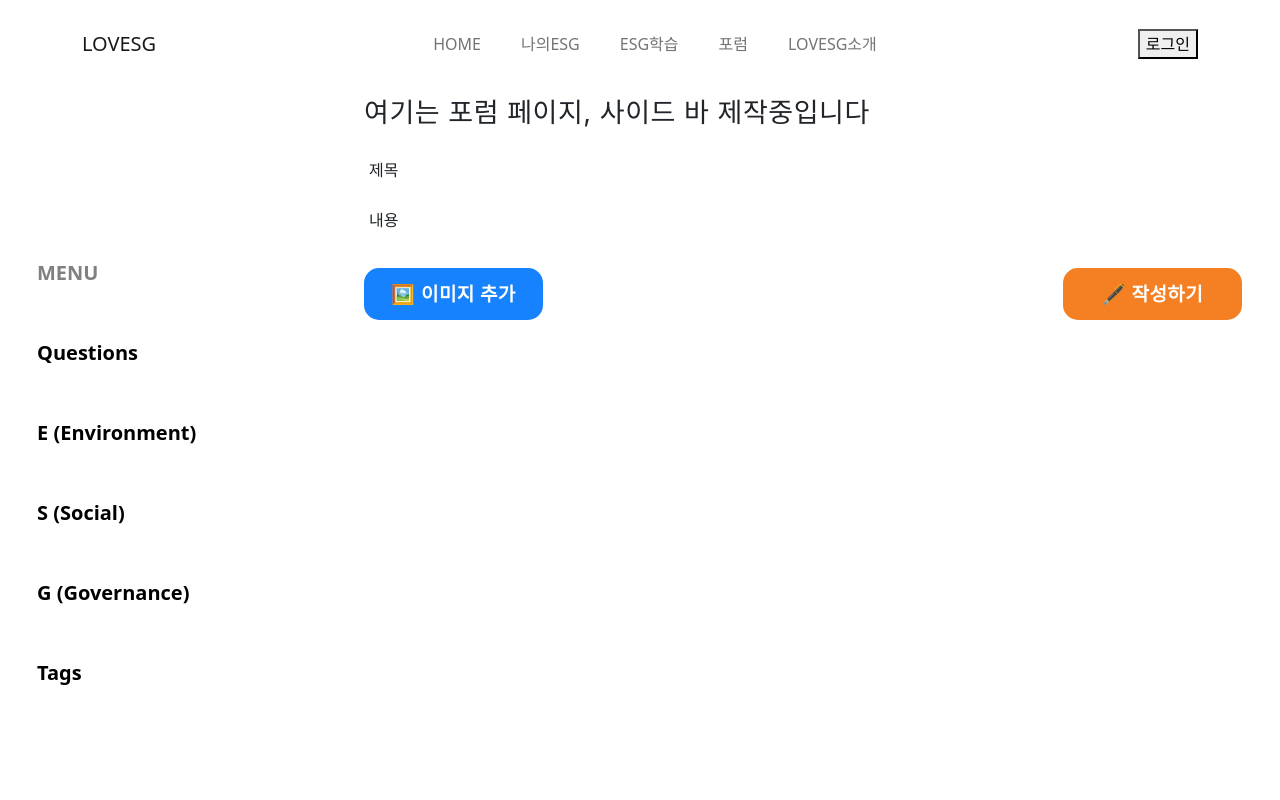
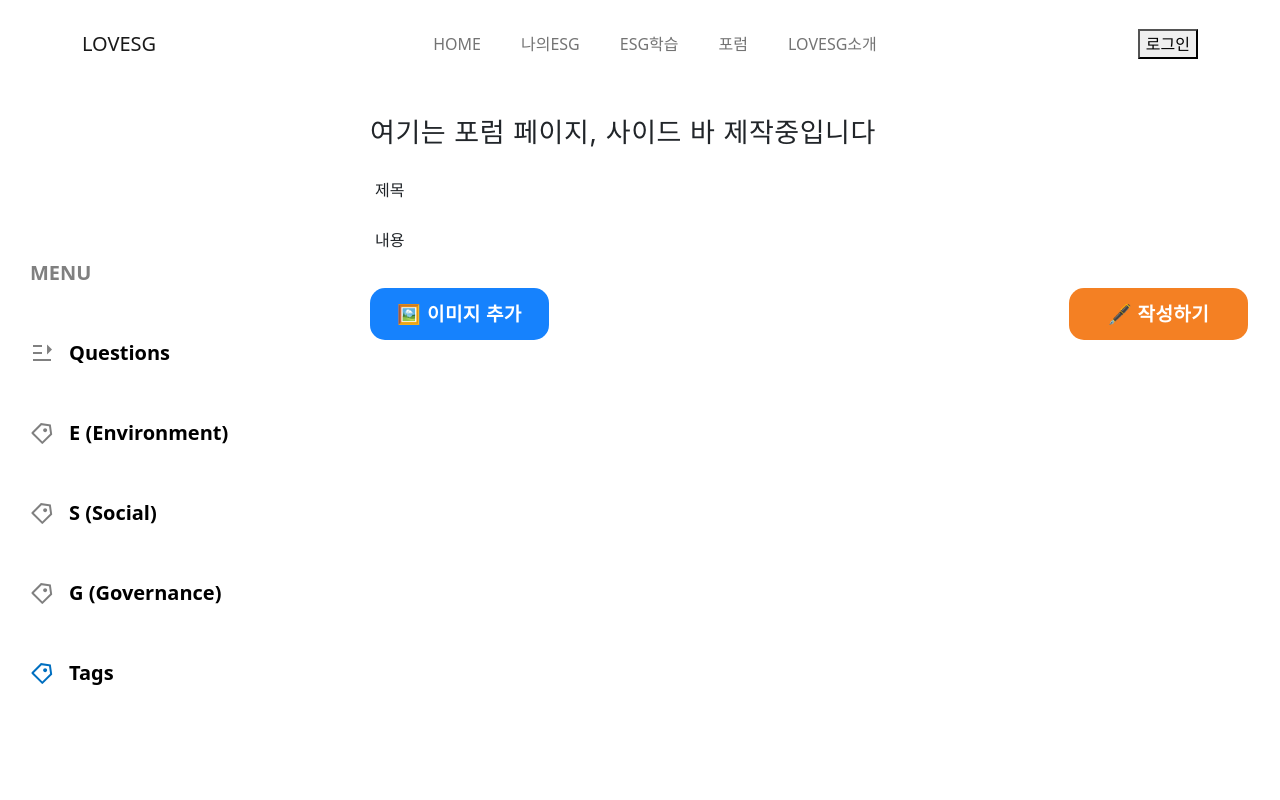
Before and after one commit to KWU-ESG/esg-frontend-next, a Next.js app: page /forum in a window 1280 px wide. Shown: the top 800 px of the page. Built offline with nearby package versions, Linux system fonts and the light colour scheme.

Commit message:
:lipstick: Sidebar-style 수정 및 forum-list, forum 페이지에 적용
사이드 바 아이콘 디자인 수정 및 foeum-list와 forum 페이지에 적용

```diff
--- a/pages/forum/index.js
+++ b/pages/forum/index.js
@@ -21,8 +21,13 @@ import {
     Container2,
     Nav,
     NavTitle,
+    IconWrapper,
+    MenuPath,
+    IconPath,
+    TagPath,
     A
   } from "../../styles/sidebar-style";
+
 
 import {useState} from 'react';
 import axios from "axios";
@@ -40,14 +45,15 @@ export default function forum(){
         <>
         <Header/>
         <Container>
-            <Nav>
-            <NavTitle>MENU</NavTitle>
-            <A href="#">Questions</A>
-            <A href="#">E (Environment)</A >
-            <A href="#">S (Social)</A >
-            <A href="#">G (Governance)</A >
-            <A href="#">Tags</A >
-            </Nav>
+        <Nav>
+          <NavTitle>MENU</NavTitle>
+          <A href="#"><IconWrapper>{MenuPath} Questions</IconWrapper></A>
+          <A href="#"><IconWrapper>{IconPath} E (Environment)</IconWrapper></A>
+          <A href="#"><IconWrapper>{IconPath} S (Social)</IconWrapper></A>
+          <A href="#"><IconWrapper>{IconPath} G (Governance)</IconWrapper></A>
+          <A href="#"><IconWrapper>{TagPath} Tags</IconWrapper></A>
+        </Nav>
+
 
         {/*<div style={{ display: 'flex' }}>
           {/* 네비게이션 바
--- a/styles/sidebar-style.js
+++ b/styles/sidebar-style.js
@@ -1,18 +1,19 @@
 import styled from "@emotion/styled";
 
 export const Container = styled.div`
-    display:flex;
+    display: flex;
 `;
 
 export const Container2 = styled.div`
-    padding: '20px';
-    flexGrow: 1;
+    padding: 20px;
+    flex-grow: 1;
 `;
+
 export const Nav = styled.div`
     text-align: start;
     width: 364px;
     height: 100vh;
-    font-size:20px;
+    font-size: 20px;
     font-weight: 900;
     margin-top: 150px;
     gap: 10px;
@@ -21,6 +22,7 @@ export const Nav = styled.div`
     align-items: center;
     background-color: #fff;
 `;
+
 export const NavTitle = styled.a`
     color: rgba(128, 128, 128, 1);
     display: flex;
@@ -38,9 +40,29 @@ export const NavTitle = styled.a`
         color: rgba(128, 128, 128, 1);
     }
 `;
+
+export const MenuPath = (
+    <svg xmlns="http://www.w3.org/2000/svg" viewBox="0 0 24 24" width="24" height="24" fill="rgba(128,128,128,1)">
+        <path id="menupath" d="M21 17.9996V19.9996H3V17.9996H21ZM17.0503 3.5498L22 8.49955L17.0503 13.4493V3.5498ZM12 10.9996V12.9996H3V10.9996H12ZM12 3.99955V5.99955H3V3.99955H12Z"></path>
+    </svg>
+);
+
+export const IconPath = (
+    <svg xmlns="http://www.w3.org/2000/svg" viewBox="0 0 24 24" width="24" height="24" fill="rgba(128,128,128,1)">
+        <path id="iconpath" d="M10.9042 2.1001L20.8037 3.51431L22.2179 13.4138L13.0255 22.6062C12.6350 22.9967 12.0019 22.9967 11.6113 22.6062L1.71184 12.7067C1.32131 12.3162 1.32131 11.683 1.71184 11.2925L10.9042 2.1001ZM11.6113 4.22142L3.83316 11.9996L12.3184 20.4849L20.0966 12.7067L19.0360 5.28208L11.6113 4.22142ZM13.7327 10.5854C12.9516 9.80433 12.9516 8.538 13.7327 7.75695C14.5137 6.9759 15.78 6.9759 16.5611 7.75695C17.3421 8.538 17.3421 9.80433 16.5611 10.5854C15.78 11.3664 14.5137 11.3664 13.7327 10.5854Z"></path>
+    </svg>
+);
+
+export const TagPath = (
+    <svg xmlns="http://www.w3.org/2000/svg" viewBox="0 0 24 24" width="24" height="24" fill="rgba(0, 111, 192, 1)">
+        <path id="tagpath" d="M10.9042 2.1001L20.8037 3.51431L22.2179 13.4138L13.0255 22.6062C12.6350 22.9967 12.0019 22.9967 11.6113 22.6062L1.71184 12.7067C1.32131 12.3162 1.32131 11.683 1.71184 11.2925L10.9042 2.1001ZM11.6113 4.22142L3.83316 11.9996L12.3184 20.4849L20.0966 12.7067L19.0360 5.28208L11.6113 4.22142ZM13.7327 10.5854C12.9516 9.80433 12.9516 8.538 13.7327 7.75695C14.5137 6.9759 15.78 6.9759 16.5611 7.75695C17.3421 8.538 17.3421 9.80433 16.5611 10.5854C15.78 11.3664 14.5137 11.3664 13.7327 10.5854Z"></path>
+    </svg>
+);
+
 export const A = styled.a`
+    display: flex;
+    align-items: baseline;
     color: black;
-    display: flex;
     text-decoration: none;
     width: 310px;
     height: 50px;
@@ -48,11 +70,25 @@ export const A = styled.a`
     margin-left: 30px;
     flex-direction: column;
     flex-wrap: nowrap;
-    align-items: start;
     justify-content: center;
 
     &:hover {
         color: rgba(0, 111, 192, 1);
         background-color: rgba(234, 245, 255, 1);
+        svg {
+            fill: rgba(0, 111, 192, 1); // 아이콘 색상 변경
+        }
     }
 `;
+
+export const IconWrapper = styled.div`
+    display: flex;
+    align-items: center;
+    gap: 15px;
+
+    &:hover {
+        a svg #iconpath, a svg #menupath a svg #tagpath {
+            fill: rgba(0, 111, 192, 1);
+        }
+    }
+`;
```
Also changed, not shown: pages/forum/forum-list/index.js (+14 -9 lines).
